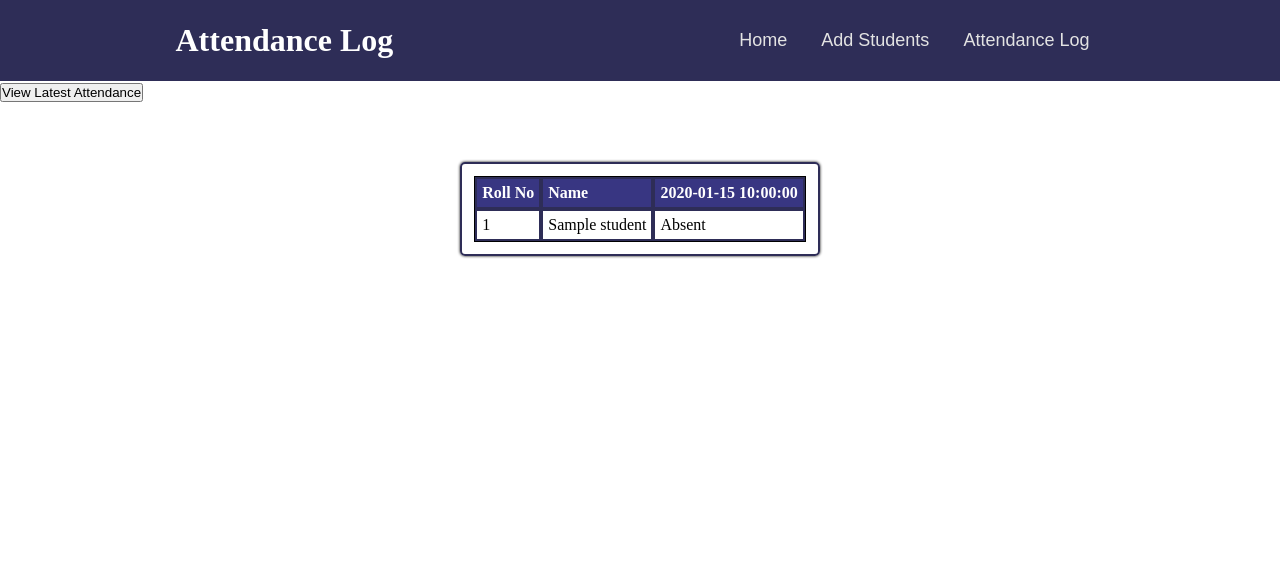
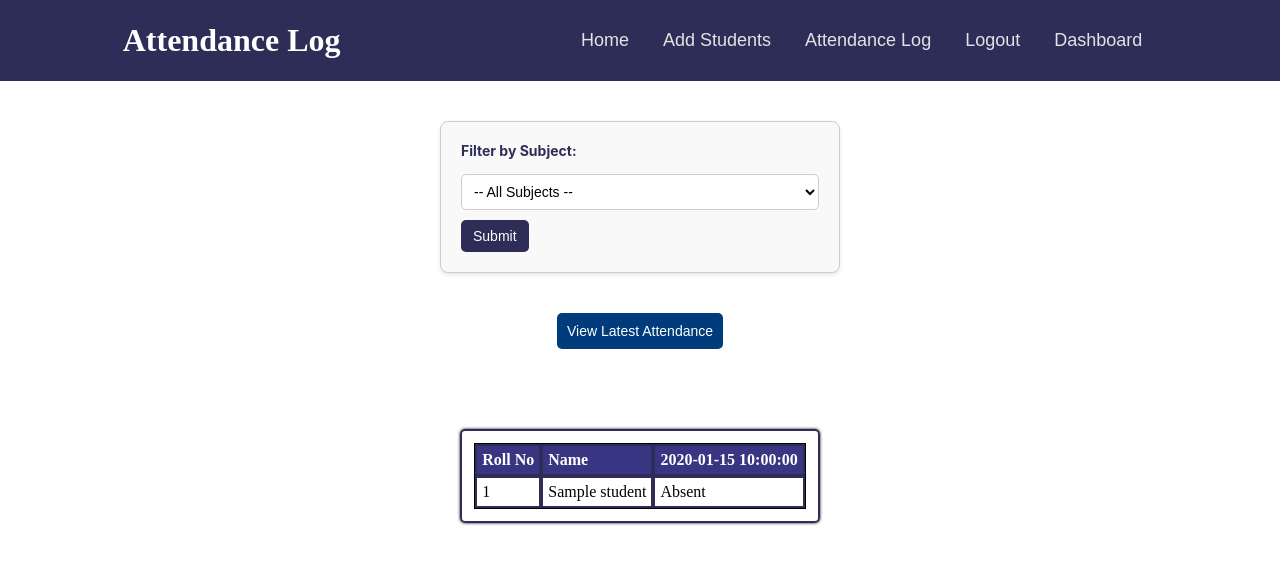
Before and after one commit to Dorothy003/AL-ML, a Flask app: page /Attendancelog in a window 1280 px wide. Shown: the top 582 px of the page. Run offline with Flask 3, Linux system fonts and the light colour scheme; a database or web service that is not in the repository returns one stand-in record (values such as "Sample title"); some libraries are stand-ins or nearby versions.

Commit message:
Added new code file

```diff
--- a/static/style.css
+++ b/static/style.css
@@ -4,9 +4,8 @@
   margin: 0;
   padding: 0;
   box-sizing: border-box;;
+}
 
-
-}
 .header{
   background-color:#2E2D57;
   padding: 20px 10px;
@@ -14,32 +13,14 @@
   margin: auto;
   display: flex;
   justify-content: space-around;
+}
 
-}
 .h1{
   position: relative;
   left:-60;
   align-items: start;
   color: #ffffff;
-
 }
-/*.outer-wrapper{
-  display: flex;
-  justify-content: center;
-  align-items: center;
-  height: 60vh;
-  font-family: 'Poppins', sans-serif;
-}*/
-/* body {
-  font-family: Arial, sans-serif;
-  background-color:white;
-  color: #333;
-  margin: 0;
-  padding: 20px;
-  display: flex;
-  flex-direction: column;
-  justify-content: space-between;
-} */
 
 nav ul li{
   align-items: center;
@@ -47,6 +28,7 @@
   list-style: none;
   margin: 10px 15px;
 }
+
 a{
   position: relative;
   text-decoration: none;
@@ -56,6 +38,7 @@
   font-size: 18px;
   letter-spacing: 0.5;
 }
+
 a:after{
   content: "";
   position: absolute;
@@ -66,9 +49,11 @@
   bottom: -10px;
   transition: 0.3s;
 }
+
 a:hover{
   color: #ffffff;
 }
+
 a:hover:after{
   width: 100%;
 }
@@ -86,6 +71,7 @@
 display: inline-block;
 margin-right: 10px;
 }
+
 .e2 img{
 position: absolute;
 bottom: 0;
@@ -93,11 +79,11 @@
 display: inline-block;
 margin-right: 30px;
 }
+
 .egroup {
 position: absolute;
 top: 50px;
 right: 0;
-
 }
 
 .egroup img{
@@ -108,6 +94,7 @@
 
 /*Home page*/
 @import url('https://fonts.googleapis.com/css2?family=Inter:wght@500&display=swap');
+
 .Image img{
   position: absolute;
   left: 720px;
@@ -120,8 +107,8 @@
 justify-content: center;
 top: 30vh;
 left:11%;
+}
 
-}
 .cam{
 padding: 7px;
 justify-content:center ;
@@ -129,6 +116,7 @@
 display: flex;
 cursor: pointer;
 }
+
 .cam{
 margin-top: 8%;
 height: 45px;
@@ -141,9 +129,11 @@
 cursor: pointer;
 font-family: "Inter", sans-serif;
 }
+
 .cam:hover{
 background-color: #02005f ;
 }
+
 .h2{
 text-align: start;
 font-size: 3rem;
@@ -154,17 +144,10 @@
 }
 
 /*ADD STUDENT*/
-/*.Image1 img{
-position: absolute;
-left: 10px;
-width:540px;
-height:500px;
-}*/
-
 .container {
   position:relative;
   top:40%;
-  left:670px;
+  left:770px;
   top:50%;
   display: inline-block;
 }
@@ -185,7 +168,6 @@
   margin-right: 10px;
   padding: 7px;
   border: 1px solid #ccc;
-
 }
 
 input[type="file"] {
@@ -207,15 +189,18 @@
 .registerbtn:hover {
   background-color: #02005f ;
 }
+
 .r{
   display:flex;
 }
+
 .r img{
   position: absolute;
   height:auto;
   width: 460px;
   left:161px;
 }
+
 .r form {
   width: 3%;
   display: flex;
@@ -224,26 +209,26 @@
   justify-content: center;
   left:500px;
 }
+
 .r form-registerbtn{
   padding: 70px;
   justify-content:center ;
   align-items: center;
   display: flex;
 }
+
 .r form-container{
   gap:2px;
 }
 
-
 /*ADD SUBJECT*/
-
-
 .frame{
   position: absolute;
   left: 400px;
   top: 120px;
   display: block;
 }
+
 .frame1{
   display: grid;
   position: relative;
@@ -252,6 +237,7 @@
   top:88px;
   z-index: 1;
 }
+
 .Selectsub{
   position: absolute;
   left: 484px;
@@ -259,27 +245,23 @@
   font-style:initial;
   font-family: 'poppins',sans-serif;
   color: #2E2D57;
-
 }
 
 /*Attendancelog*/
-
 .inner-wrapper{
 min-width:fit-content;
 max-height: 270px;
 margin:12px;
 overflow-y:scroll;
 }
+
 .outer-wrapper{
 border:2px solid #2E2D57;
 box-shadow: 0px 0px 3px black;
 margin:60px auto;
 border-radius: 5px;
 max-width: fit-content;
-
 }
-
-
 
 table{
 min-width: fit-content;
@@ -301,87 +283,37 @@
     text-align:left;
 }
 
-/*tr:nth-child(odd){
-background-color:rgb(182, 199, 248);
+/* New Container Styles */
+.attendance-container {
+  display: flex;
+  flex-direction: column;
+  align-items: center;
+  margin: 20px auto;
+  max-width: 800px;
+  gap: 20px;
 }
 
-tr:nth-child(even){
-background-color: #ffffff;
-}
-*/
-
-.container {
-  border-collapse: collapse;
-  width: 80%;
-  max-width: 800px;
-  margin-left: auto;
-  margin-right: auto;
-}
-/* Button css/ */
-.btn1{
-font-size: 12px;
-color: white;
-background: rgb(13, 159, 13);
-border-radius: 90px;
-border:rgb(0, 23, 0);
-width: 60px;
-padding:7px;
-text-align:center;
-cursor: pointer;
+.filter-form {
+  width: 100%;
+  max-width: 400px;
+  padding: 20px;
+  background-color: #f9f9f9;
+  border-radius: 8px;
+  box-shadow: 0 2px 4px rgba(0,0,0,0.1);
 }
 
-.button{
-font-size: 12px;
-color: white;
-background: rgb(159, 13, 13);
-border-radius: 90px;
-border:rgb(23, 0, 0);
-width: 60px;
-padding:7px;
-text-align:center;
-cursor: pointer;
-}
-.him{
-  width: 150px;
-  padding: 12px;
-  margin-top: 20px;
-  background-color: #4CAF50;
+.view-attendance-btn {
+  width: 100%;
+  max-width: 400px;
+  padding: 10px;
+  background-color: #003c7c;
   color: white;
   border: none;
   border-radius: 5px;
   cursor: pointer;
-  font-size: 16px;
-}
-.flash {
-  margin: 15px 0;
-  padding: 12px;
-  border-radius: 5px;
-  font-size: 14px;
+  transition: background-color 0.3s ease;
 }
 
-.flash.success {
-  background-color: #4CAF50;
-  color: white;
+.view-attendance-btn:hover {
+  background-color: #002a5a;
 }
-
-.flash.error {
-  background-color: #f44336;
-  color: white;
-}
-form {
-  background-color: #fff;
-  padding: 40px;
-  border-radius: 10px;
-  box-shadow: 0 4px 8px rgba(0, 0, 0, 0.1);
-  width: 300px;
-  text-align: center;
-}
-
-input[type="password"] {
-    width: 100%;
-    padding: 12px;
-    margin: 10px 0;
-    border: 1px solid #ccc;
-    border-radius: 5px;
-    box-sizing: border-box;
-}
--- a/templates/Addstudent.html
+++ b/templates/Addstudent.html
@@ -10,8 +10,9 @@
         <ul>
             <li><a href="{{ url_for('home') }}">Home</a></li>
             <li><a href="{{ url_for('Addstudent') }}">Add Students</a></li>
-
             <li><a href="{{ url_for('Attendancelog') }}">Attendance log</a></li>
+            <li><a href="{{ url_for('logout') }}">Logout</a></li>
+            <li><a href="{{ url_for('dashboard') }}">Dashboard</a></li>
         </ul>
     </nav>
 </div>
--- a/templates/Attendancelog.html
+++ b/templates/Attendancelog.html
@@ -5,6 +5,76 @@
     <title>Attendance Log</title>
     <link rel="stylesheet" type="text/css" href="{{ url_for('static', filename='style.css') }}">
     <script src="https://code.jquery.com/jquery-3.6.0.min.js"></script>
+    <style>
+        /* Style the form container */
+
+        form {
+    display: flex;
+    flex-direction: column;
+    align-items: flex-start;
+    gap: 10px;
+    max-width: 300px;
+    margin: 20px auto;
+    padding: 10px;
+    border: 1px solid #ccc;
+    border-radius: 8px;
+    background-color: #f9f9f9;
+}
+
+label {
+    font-size: 14px;
+    font-weight: bold;
+    margin-bottom: 5px;
+}
+
+select {
+    width: 100%;
+    padding: 8px;
+    font-size: 14px;
+    border: 1px solid #ccc;
+    border-radius: 5px;
+    background-color: #fff;
+}
+
+button {
+    padding: 8px 12px;
+    font-size: 14px;
+    color: #fff;
+    background-color: #2E2D57;
+    border: none;
+    border-radius: 5px;
+    cursor: pointer;
+    transition: background-color 0.3s ease;
+}
+
+button:hover {
+    background-color:#003c7c;
+}
+/* Style for the button container */
+.button-container {
+    text-align: center;
+    margin-top: 20px;
+}
+
+/* Style for the "View Attendance" button */
+#view-attendance {
+    padding: 10px 15px;
+    font-size: 14px;
+    color: #fff;
+    background-color: #2E2D57;
+    border: none;
+    border-radius: 5px;
+    cursor: pointer;
+    transition: background-color 0.3s ease;
+}
+
+#view-attendance:hover {
+    background-color: #003c7c;
+}
+
+
+
+    </style>
     <script>
         function markAttendance(studentId, date, status) {
             $.ajax({
@@ -31,15 +101,31 @@
                 <li><a href="{{ url_for('home') }}">Home</a></li>
                 <li><a href="{{ url_for('Addstudent') }}">Add Students</a></li>
                 <li><a href="{{ url_for('Attendancelog') }}">Attendance Log</a></li>
+                <li><a href="{{ url_for('logout') }}">Logout</a></li>
+                <li><a href="{{ url_for('dashboard') }}">Dashboard</a></li>
             </ul>
         </nav>
     </div>
-    <div>
-        <a href="{{ url_for('view_attendance', date='latest') }}">
-            <button type="button">View Latest Attendance</button>
-        </a>
-    </div>
-    <div class="outer-wrapper">
+    <div class="attendance-container">
+        <form class="filter-form" method="get" action="{{ url_for('Attendancelog') }}">
+            <label for="subject">Filter by Subject:</label>
+            <select id="subject" name="subject_name">
+                <option value="">-- All Subjects --</option>
+                {% for subject in subjects %}
+                    <option value="{{ subject['subject_name'] }}" {% if subject['subject_name'] == request.args.get('subject_name') %}selected{% endif %}>
+                        {{ subject['subject_name'] }}
+                    </option>
+                {% endfor %}
+            </select>
+            <button type="submit">Submit</button>
+        </form>
+        <div>
+            <a href="{{ url_for('view_attendance', date='latest') }}">
+                <button class="view-attendance-btn" type="button">View Latest Attendance</button>
+            </a>
+        </div>
+        <div class="outer-wrapper">
+
         <div class="inner-wrapper">
             <table>
                 <thead>
@@ -70,6 +156,8 @@
                 </tbody>
             </table>
         </div>
+        </div>
     </div>
 </body>
+
 </html>
--- a/templates/login.html
+++ b/templates/login.html
@@ -52,12 +52,12 @@
         }
 
         input:focus {
-            border-color: #007BFF;
+            border-color: #021427;
             outline: none;
         }
 
         button {
-            background-color: #007BFF;
+            background-color: #2E2D57;
             color: white;
             padding: 12px 20px;
             font-size: 1rem;
--- a/templates/view_attendance.html
+++ b/templates/view_attendance.html
@@ -53,7 +53,7 @@
             padding: 10px 20px;
             font-size: 14px;
             color: #fff;
-            background-color: #007BFF;
+            background-color: #303058;
             border: none;
             border-radius: 4px;
             cursor: pointer;
@@ -78,7 +78,7 @@
         }
 
         th {
-            background-color: #007BFF;
+            background-color: #2E2D57;
             color: #ffffff;
         }
 
```
Also changed, not shown: uploads1/220710007025.jpg. Lines whose indentation alone changed are shown as unchanged.
